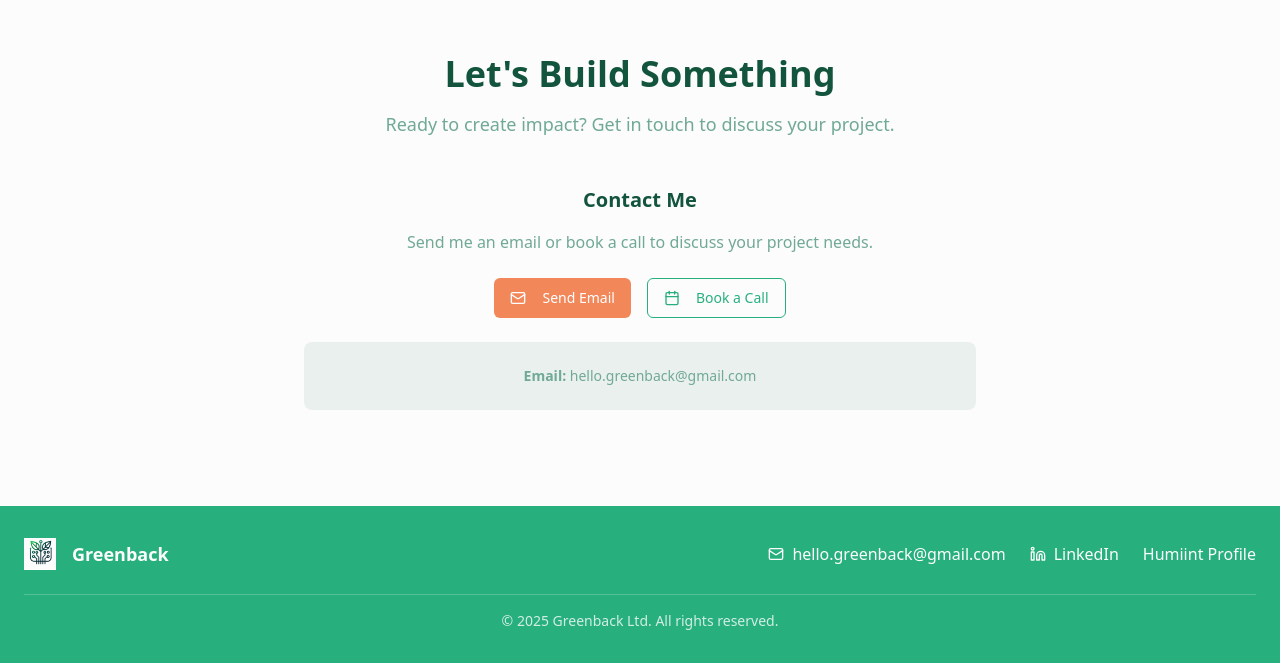
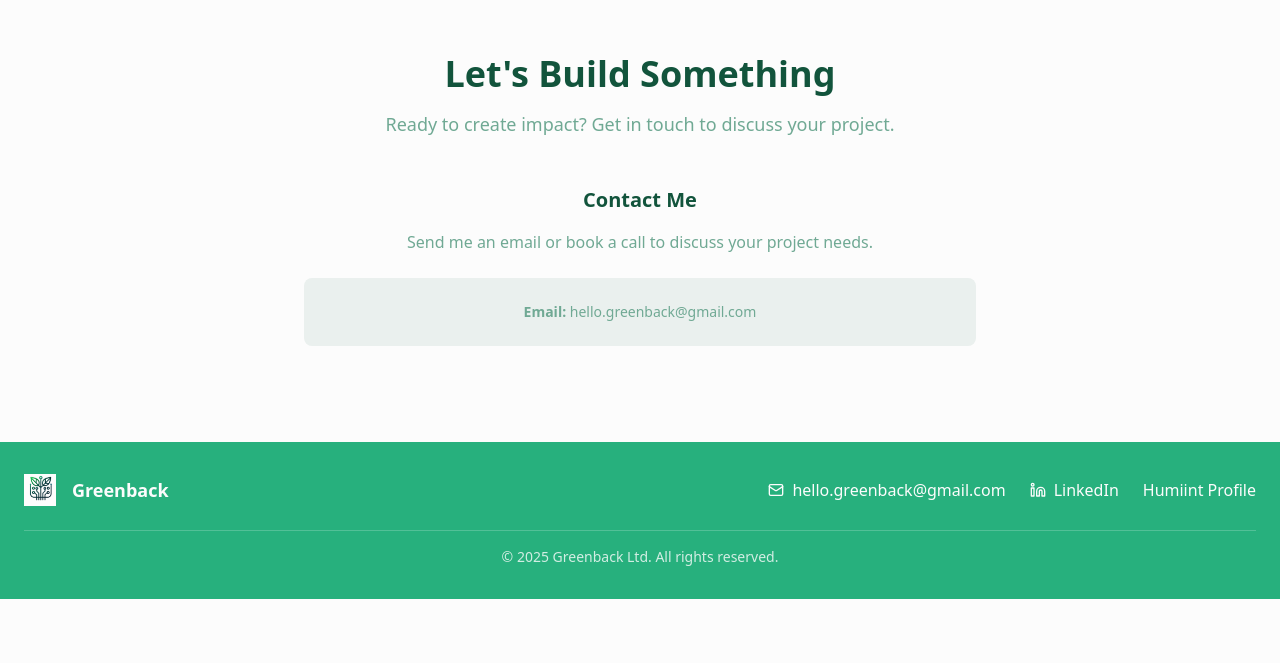
Before and after one commit to Greenback-nz/greenback-impact-launch, a React (Vite) app: page / in a window 1280 px wide. Shown: the part 3331-3994 px from the top of the page. After the commit the page ends 3930 px from the top, so only its background shows below. Built offline with nearby package versions, Linux system fonts and the light colour scheme.

Commit message:
Remove contact buttons

```diff
--- a/src/components/contact-section.tsx
+++ b/src/components/contact-section.tsx
@@ -21,32 +21,6 @@ export const ContactSection = () => {
             </p>
           </div>
 
-          <div className="flex flex-col sm:flex-row gap-4 justify-center">
-            <Button
-              asChild
-              className="bg-coral hover:bg-coral/90 text-coral-foreground"
-            >
-              <a href="mailto:hello.greenback@gmail.com">
-                <Mail className="mr-2 h-4 w-4" />
-                Send Email
-              </a>
-            </Button>
-
-            <Button
-              asChild
-              variant="outline"
-              className="border-forest text-forest hover:bg-forest hover:text-forest-foreground"
-            >
-              <a
-                href="https://calendar.google.com/calendar/render?action=TEMPLATE&text=Meeting%20with%20Greenback%20Solutions&details=Let%27s%20discuss%20your%20project&add=hello.greenback@gmail.com"
-                target="_blank"
-                rel="noopener noreferrer"
-              >
-                <Calendar className="mr-2 h-4 w-4" />
-                Book a Call
-              </a>
-            </Button>
-          </div>
 
           <div className="mt-8 p-6 bg-muted rounded-lg">
             <p className="text-sm text-muted-foreground">
```
